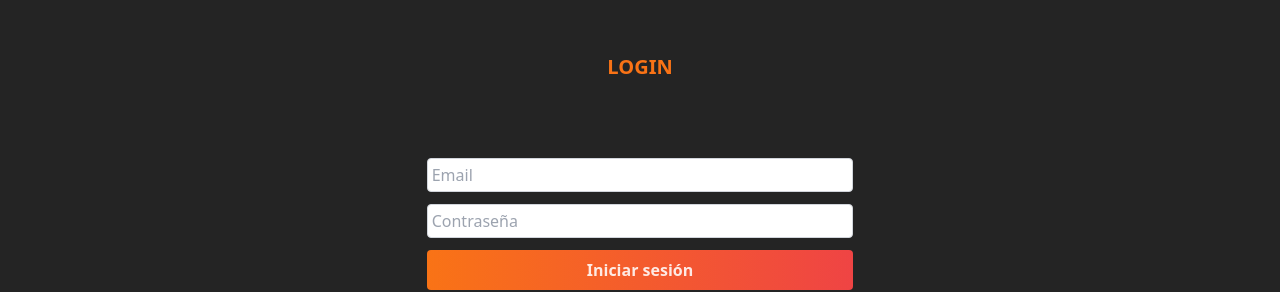
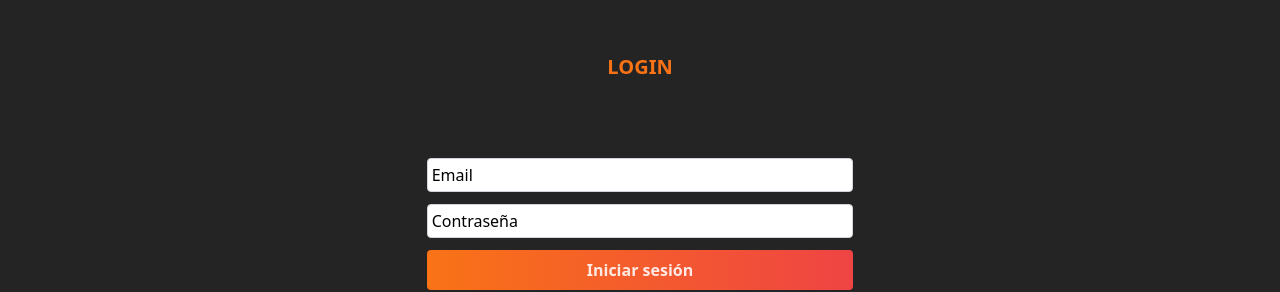
Before and after one commit to cristians-12/frontend-login, a React (Vite) app: page /login in a window 1280 px wide. Shown: the part 211-503 px from the top of the page. Built offline with nearby package versions, Linux system fonts and the light colour scheme.

Commit message:
Add files via upload

```diff
--- a/src/pages/LoginPage.jsx
+++ b/src/pages/LoginPage.jsx
@@ -25,13 +25,13 @@ const LoginPage = () => {
       })}
       <form
         onSubmit={onSubmit}
-        className="flex flex-col mx-auto md:w-2/6 gap-3 justify-center mt-[5%] sm:w-[80%]"
+        className="flex flex-col mx-auto md:w-2/6 gap-3 justify-center mt-[5%] sm:w-[80%] "
       >
         <input
           type="email"
           name="email"
           // id=""
-          className="rounded p-1 border border-gray-300 focus:border-orange-500 focus:ring-blue-200 outline-none "
+          className="rounded p-1 border border-gray-300 focus:border-orange-500 focus:ring-blue-200 outline-none dark:placeholder:text-white placeholder:text-black"
           {...register("email", { required: true })}
           placeholder="Email"
         />
@@ -44,7 +44,7 @@ const LoginPage = () => {
           type="password"
           name="password"
           // id=""
-          className="rounded p-1 border border-gray-300 focus:border-orange-500 focus:ring-blue-200 outline-none"
+          className="rounded p-1 border border-gray-300 focus:border-orange-500 focus:ring-blue-200 outline-none dark:placeholder:text-white placeholder:text-black"
           {...register("password", { required: true })}
           placeholder="Contraseña"
         />
```
